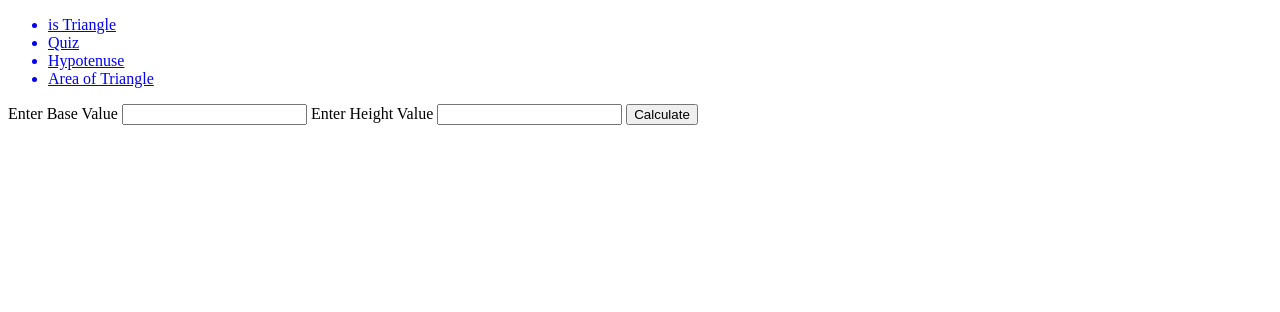
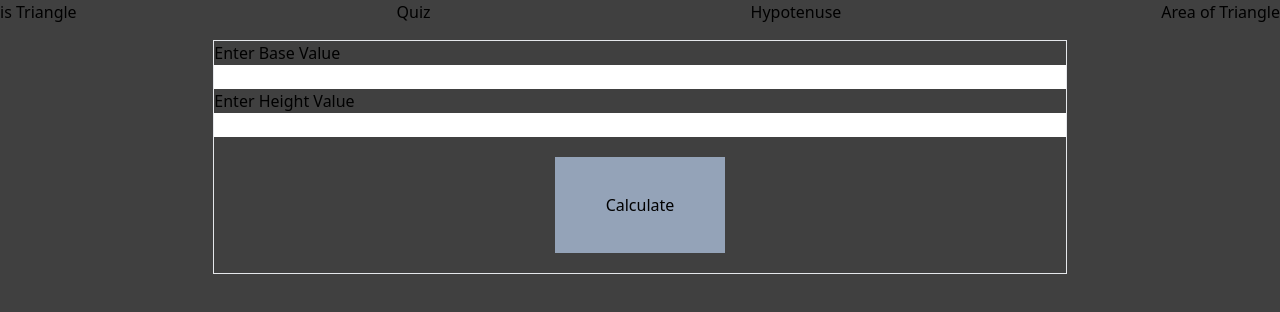
Before and after one commit to MahijithMenon/learnTriangles, a website: page hypotenuse.html in a window 1280 px wide. Drawn offline with Linux system fonts and the light colour scheme.

Commit message:
added ui css

```diff
--- a/hypotenuse.html
+++ b/hypotenuse.html
@@ -4,24 +4,25 @@
     <meta charset="UTF-8">
     <meta http-equiv="X-UA-Compatible" content="IE=edge">
     <meta name="viewport" content="width=device-width, initial-scale=1.0">
+    <link href="/output.css" rel="stylesheet">
     <title>Document</title>
 </head>
-<body>
-    <nav>
-        <ul>
+<body class="bg-neutral-700">
+    <nav class="mb-4 ">
+        <ul class="flex flex-row justify-between">
             <a href="/isTriangle.html"><li>is Triangle</li></a>
            <a href="/quiz.html"><li>Quiz</li></a>
            <a href="/hypotenuse.html"><li>Hypotenuse</li>
             <a href="/index.html"><li>Area of Triangle</li></a>
         </ul>
     </nav>
-    <div>
+    <div class="flex flex-col border border-solid w-2/3 m-auto">
         <label for="base">Enter Base Value</label>
         <input type="number" id="base">
         <label for="height">Enter Height Value</label>
         <input type="number" id="height">
-        <button  id="calculate">Calculate</button>
-        <p id="output"></p>
+        <button  class="bg-slate-400 border-solid w-1/5 my-5 m-auto p-9" id="calculate">Calculate</button>
+        <p class="text-red-500"id="output"></p>
     </div>
     <script>
         const firstInput=document.getElementById('base')
--- /dev/null
+++ b/package.json
@@ -0,0 +1,5 @@
+{
+  "devDependencies": {
+    "tailwindcss": "^3.1.8"
+  }
+}
--- a/style.css
+++ b/style.css
@@ -0,0 +1,3 @@
+@tailwind base;
+@tailwind components;
+@tailwind utilities;
--- /dev/null
+++ b/tailwind.config.js
@@ -0,0 +1,8 @@
+/** @type {import('tailwindcss').Config} */
+module.exports = {
+  content: ["./*.{html,js}"],
+  theme: {
+    extend: {},
+  },
+  plugins: [],
+}
```
Also changed, not shown: index.html (+6 -5 lines), output.css (added), 1 other file.
